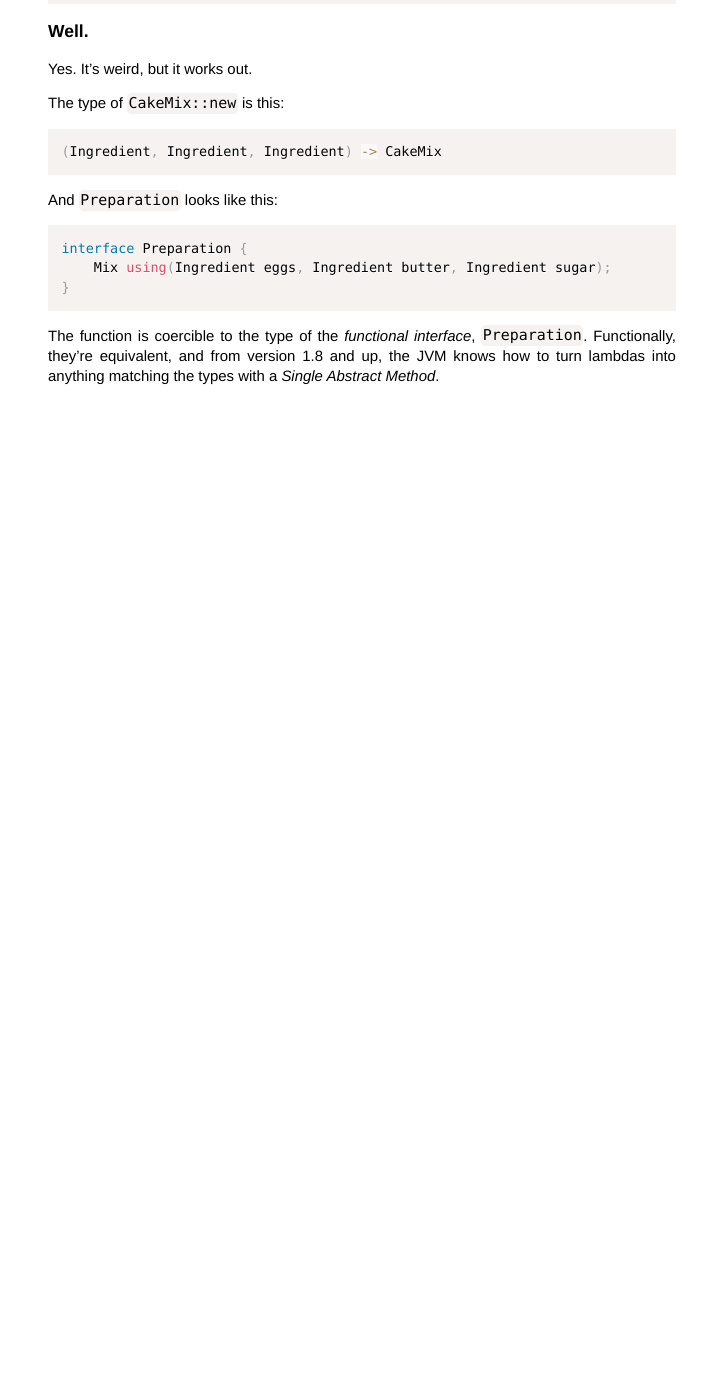
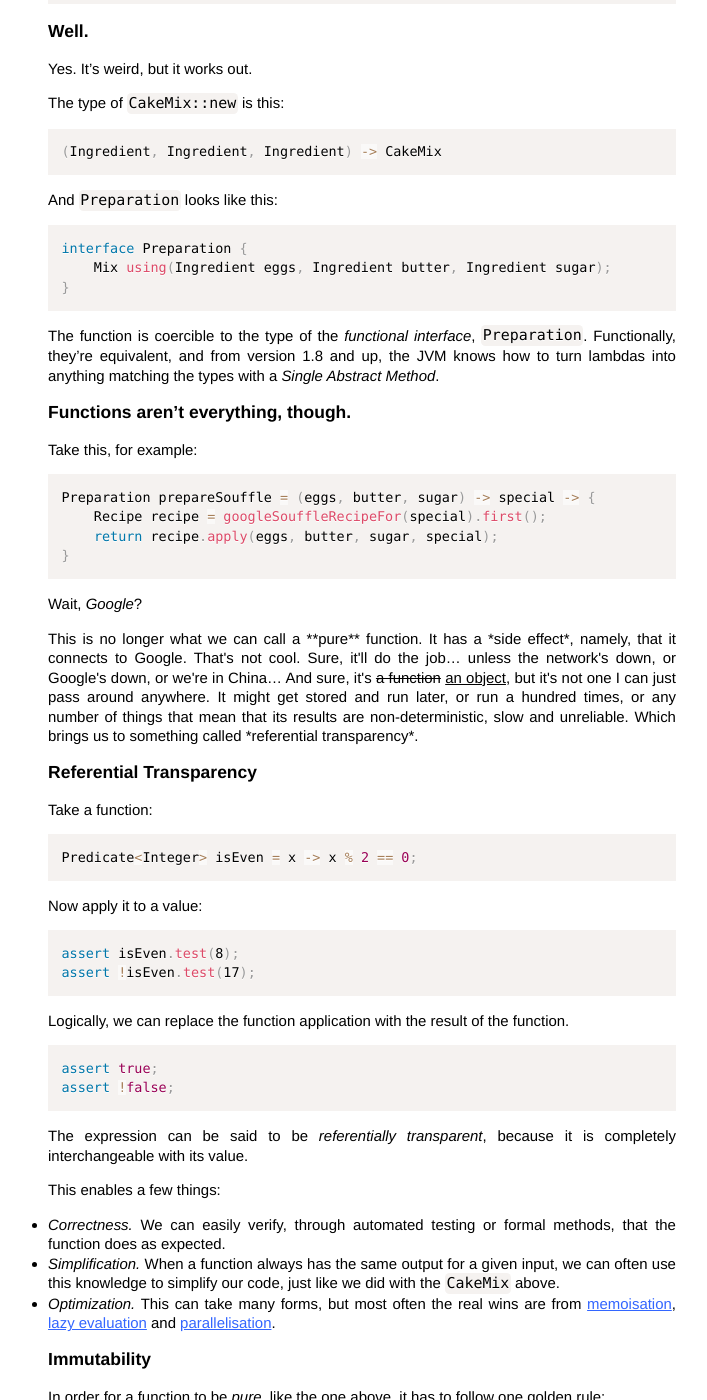
Before and after one commit to SamirTalwar/talks, a Jekyll site: the page built from design-patterns-in-the-21st-century.md, in a window 1280 px wide and 1400 px high, scrolled down 1440 px. Shown: the whole window, without its empty margins (278-985 px from the left). Built offline with Jekyll 4.4.1, drawn with Linux system fonts in a browser that asks for light colours; nearby versions of some CDN libraries; comment, search, counter and statistics services are not loaded; before the commit the page ends 1825 px from its top, so only the background shows below that; some of the changed text lies outside the part shown.

Commit message:
Design Patterns: Introduction - Immutability.

````diff
--- a/design-patterns-in-the-21st-century.md
+++ b/design-patterns-in-the-21st-century.md
@@ -141,3 +141,110 @@ interface Preparation {
 The function is coercible to the type of the *functional interface*, `Preparation`. Functionally, they're equivalent, and from version 1.8 and up, the JVM knows how to turn lambdas into anything matching the types with a *Single Abstract Method*.
 {: .notes}
 </section>
+
+<section markdown="1">
+### Functions aren't everything, though.
+
+Take this, for example:
+
+```java
+Preparation prepareSouffle = (eggs, butter, sugar) -> special -> {
+    Recipe recipe = googleSouffleRecipeFor(special).first();
+    return recipe.apply(eggs, butter, sugar, special);
+}
+```
+
+Wait, *Google*?
+
+<div class="notes">
+This is no longer what we can call a **pure** function. It has a *side effect*, namely, that it connects to Google. That's not cool. Sure, it'll do the job… unless the network's down, or Google's down, or we're in China…
+
+And sure, it's <del>a function</del> <ins>an object</ins>, but it's not one I can just pass around anywhere. It might get stored and run later, or run a hundred times, or any number of things that mean that its results are non-deterministic, slow and unreliable.
+
+Which brings us to something called *referential transparency*.
+</div>
+</section>
+
+<section markdown="1">
+### Referential Transparency
+
+Take a function:
+
+```java
+Predicate<Integer> isEven = x -> x % 2 == 0;
+```
+
+<div class="fragment" markdown="1">
+Now apply it to a value:
+
+```java
+assert isEven.test(8);
+assert !isEven.test(17);
+```
+</div>
+
+<div class="fragment" markdown="1">
+Logically, we can replace the function application with the result of the function.
+
+```java
+assert true;
+assert !false;
+```
+</div>
+</section>
+
+<section markdown="1">
+The expression can be said to be *referentially transparent*, because it is completely interchangeable with its value.
+
+<div class="fragment" markdown="1">
+This enables a few things:
+</div>
+
+<ul markdown="1">
+<li class="fragment"><em>Correctness.</em> <span class="notes">We can easily verify, through automated testing or formal methods, that the function does as expected.</span></li>
+<li class="fragment"><em>Simplification.</em> <span class="notes" markdown="1">When a function always has the same output for a given input, we can often use this knowledge to simplify our code, just like we did with the `CakeMix` above.</span></li>
+<li class="fragment"><em>Optimization.</em> <span class="notes" markdown="1">This can take many forms, but most often the real wins are from [memoisation](http://en.wikipedia.org/wiki/Memoization), [lazy evaluation](http://en.wikipedia.org/wiki/Lazy_evaluation) and [parallelisation](http://en.wikipedia.org/wiki/Parallelization).</span></li>
+</ul>
+</section>
+
+<section markdown="1">
+### Immutability
+
+In order for a function to be *pure*, like the one above, it has to follow one golden rule:
+
+*For any given input, the function must always yield the same output.*
+
+This sounds fairly simple, but lots of things can affect this. Any I/O operation at all means that can't happen. Even if you *know* that file's always there, you can still get an `IOException` for so many reasons, including low disk space, network connectivity problems, flaky USB drivers… the list is endless.
+{: .notes}
+
+In fact, the function can't deal with any outside state at all. It must have *no side effects*. That means no mutation of external variables or other state. Many functional languages don't allow *any* mutation at all in pure functions.
+{: .notes}
+</section>
+
+<section markdown="1">
+All this means that life will be much easier if we stop mutating values.
+
+<div class="fragment" markdown="1">
+Instead of:
+
+```java
+void withExtras(List<Thing> things) {
+    things.add(extra);
+}
+```
+</div>
+
+<div class="fragment" markdown="1">
+Why not:
+
+```java
+PList<Thing> withExtras(PList<Thing> things) {
+    return things.plus(extra);
+}
+```
+</div>
+
+<div class="fragment" markdown="1">
+We can call that second one as many times as we like.<br/>Same input, same output.
+</div>
+</section>
````
